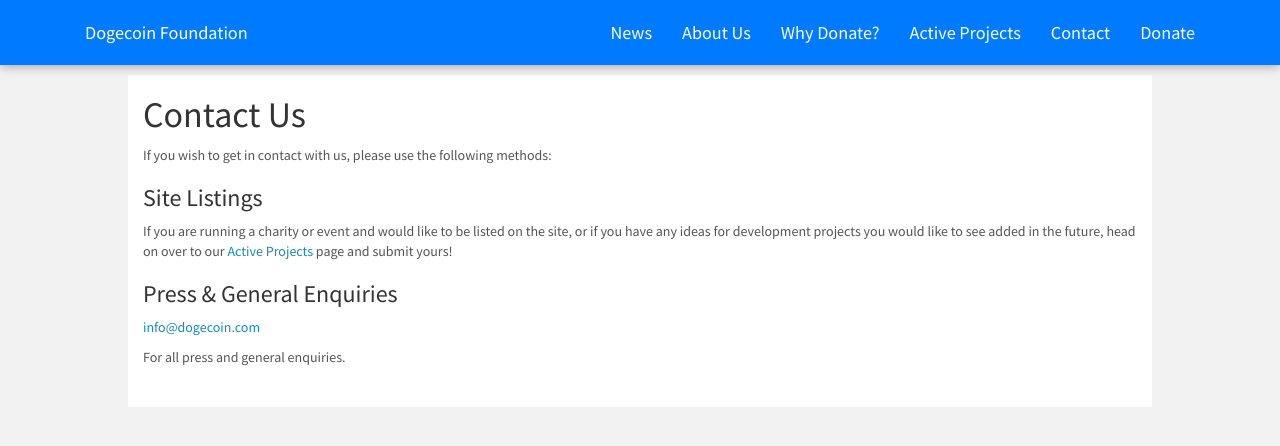
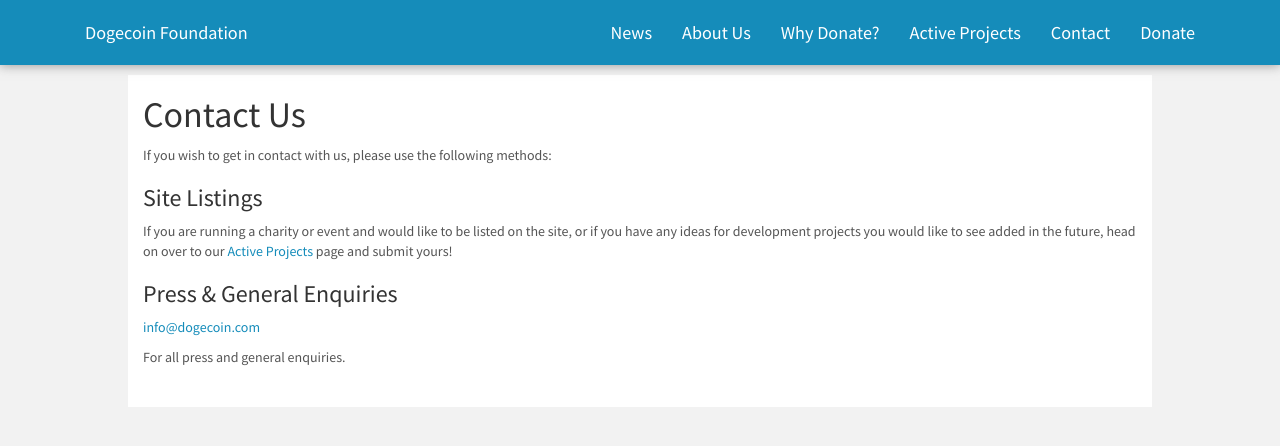
Before and after one commit to PowerLemons/foundation.dogecoin.com, a Jekyll site: the page built from contact.html, in a window 1280 px wide. Shown: the top 446 px of the page. Built offline with Jekyll 4.4.1, drawn with Linux system fonts in a browser that asks for light colours; nearby versions of some CDN libraries.

Commit message:
Changed color of navbar.

```diff
--- a/_layouts/default.html
+++ b/_layouts/default.html
@@ -26,7 +26,7 @@
 </head>
 <body>
 
-<div class="navbar navbar-inverse navbar-fixed-top navbar-shadow" style="background-color: #007AFF;">
+<div class="navbar navbar-inverse navbar-fixed-top navbar-shadow" style="background-color: #158cba;">
 	<div class="navbar-inner">
 		<div class="container">
 			<div class="navbar-header navbarNew">
```
